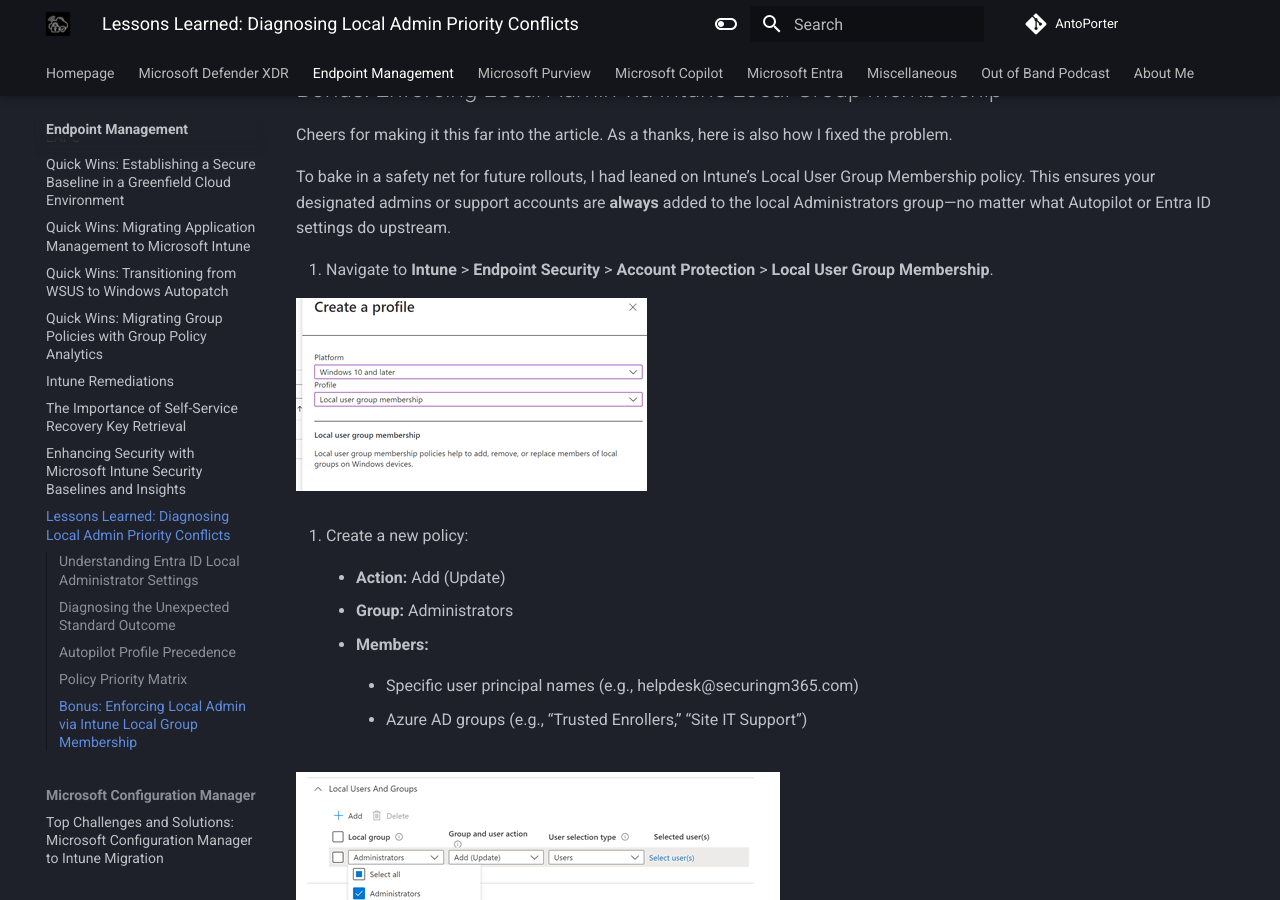
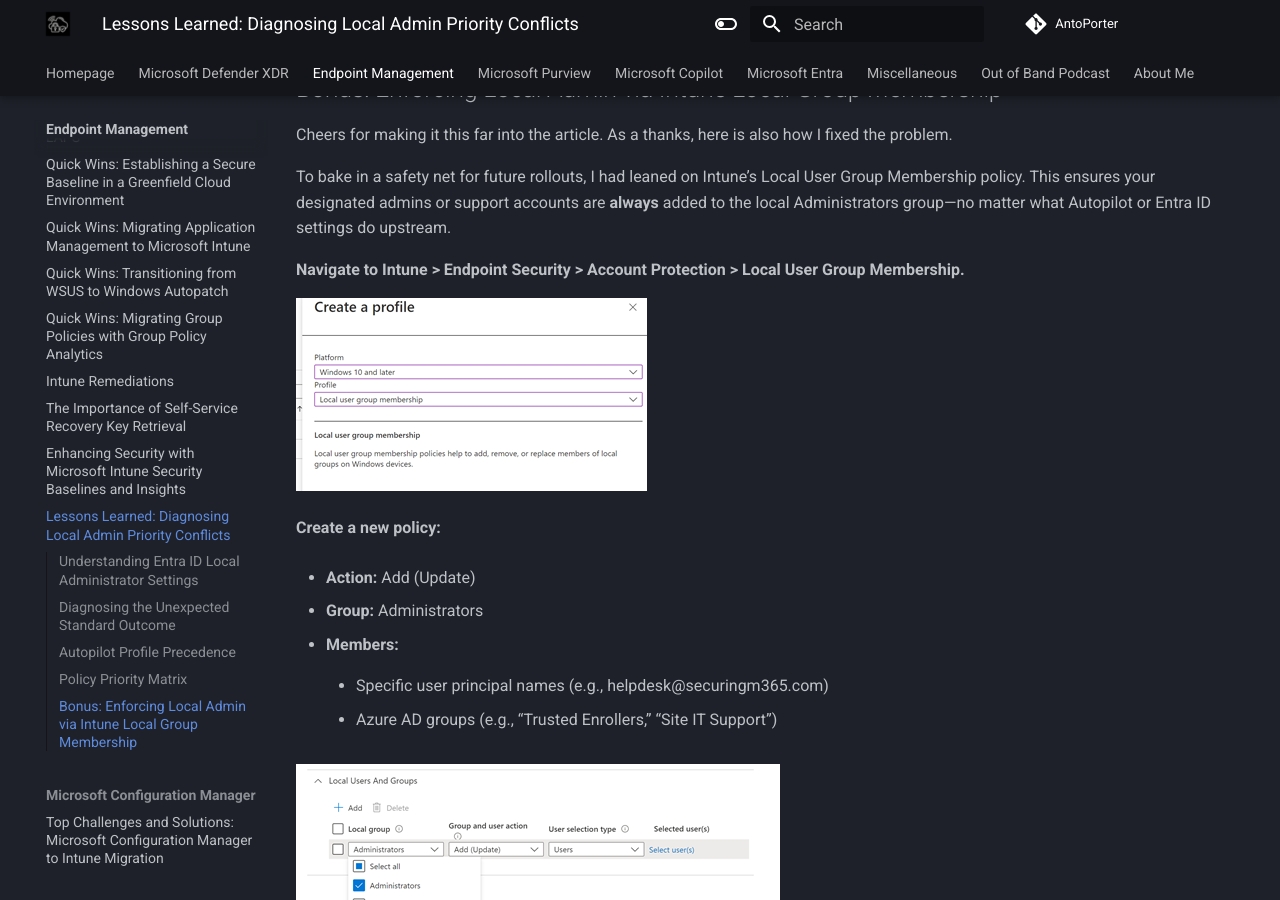
Before and after one commit to AntoPorter/antoporter.github.io, an MkDocs documentation site: the page built from docs/endpoint/intune/entraid-vs-oobe.md, in a window 1280 px wide and 900 px high, scrolled down 2663 px. Built offline with MkDocs 1.6.1 and Material for MkDocs 9.7.7, drawn with Linux system fonts in a browser that asks for light colours; comment, search, counter and statistics services are not loaded; part of the change alters nothing that is shown.

```diff
--- a/docs/endpoint/intune/entraid-vs-oobe.md
+++ b/docs/endpoint/intune/entraid-vs-oobe.md
@@ -84,35 +84,35 @@ Cheers for making it this far into the article. As a thanks, here is also how I
 
 To bake in a safety net for future rollouts, I had leaned on Intune’s Local User Group Membership policy. This ensures your designated admins or support accounts are **always** added to the local Administrators group—no matter what Autopilot or Entra ID settings do upstream.
 
-1. Navigate to **Intune** > **Endpoint Security** > **Account Protection** > **Local User Group Membership**.
+**Navigate to Intune > Endpoint Security > Account Protection > Local User Group Membership.**
 
 ![entraid-vs-oobe-localusergroup](./Images/entraid-vs-oobe-localusergroup.png)
 
-2. Create a new policy:
+**Create a new policy:**
 
-	- **Action:** Add (Update)
+- **Action:** Add (Update)
 
-	- **Group:** Administrators
+- **Group:** Administrators
 
-	- **Members:**
+- **Members:**
 
-		- Specific user principal names (e.g., helpdesk@securingm365.com)
+	- Specific user principal names (e.g., helpdesk@securingm365.com)
 
-		- Azure AD groups (e.g., “Trusted Enrollers,” “Site IT Support”)
+	- Azure AD groups (e.g., “Trusted Enrollers,” “Site IT Support”)
 
 
 ![entraid-vs-oobe-localusergroupsettings](./Images/entraid-vs-oobe-localusergroupsettings.png)
 
-3. Scope the policy to your device groups:
+**Scope the policy to your device groups:**
 
-	- Use device or dynamic groups (e.g., “All Windows 10+ Devices”).
+- Use device or dynamic groups (e.g., “All Windows 10+ Devices”).
 
-	- Exclude any high-risk endpoints if necessary.
+- Exclude any high-risk endpoints if necessary.
 
 
-4. Monitor & maintain:
+**Monitor & maintain:**
 
-	- Review policy deployment status in Intune to catch any failures.
+- Review policy deployment status in Intune to catch any failures.
 
 
 
```
